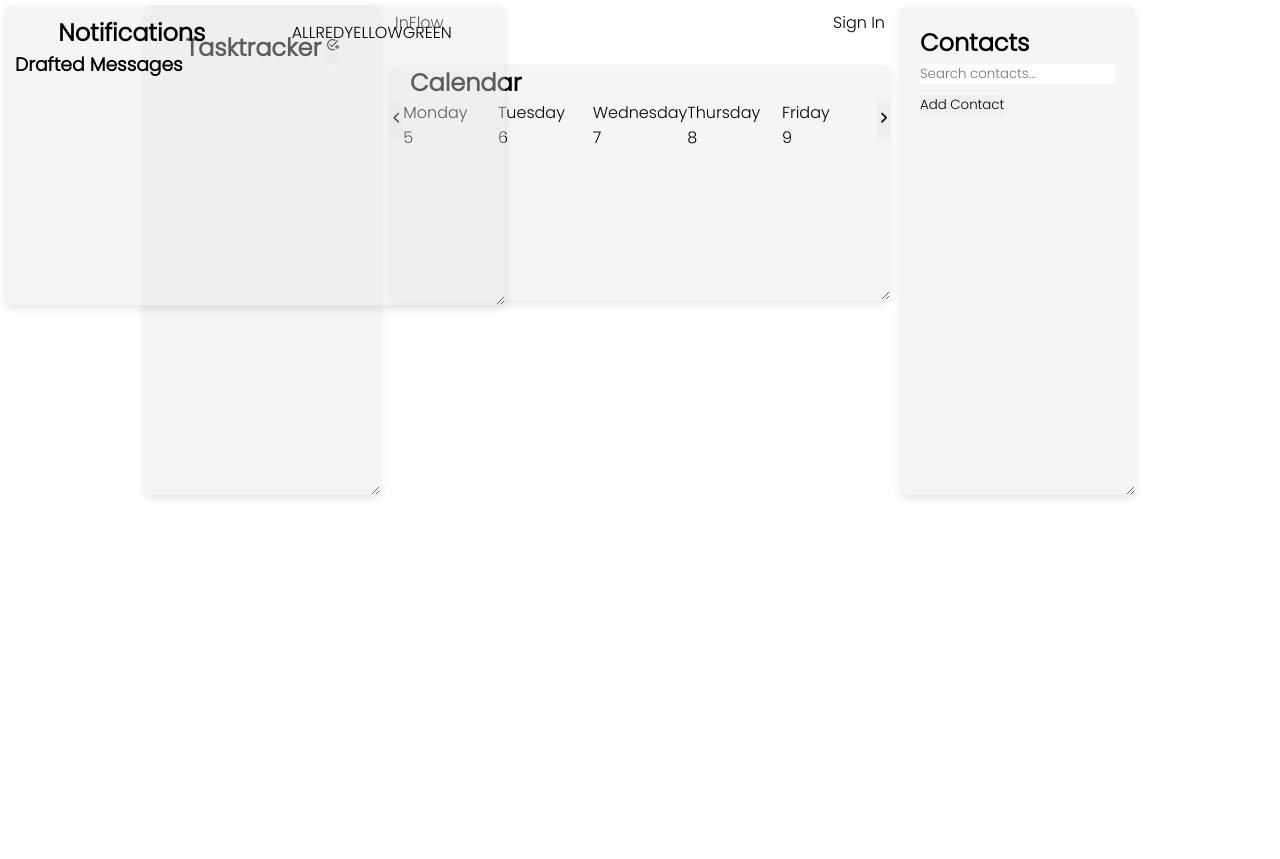
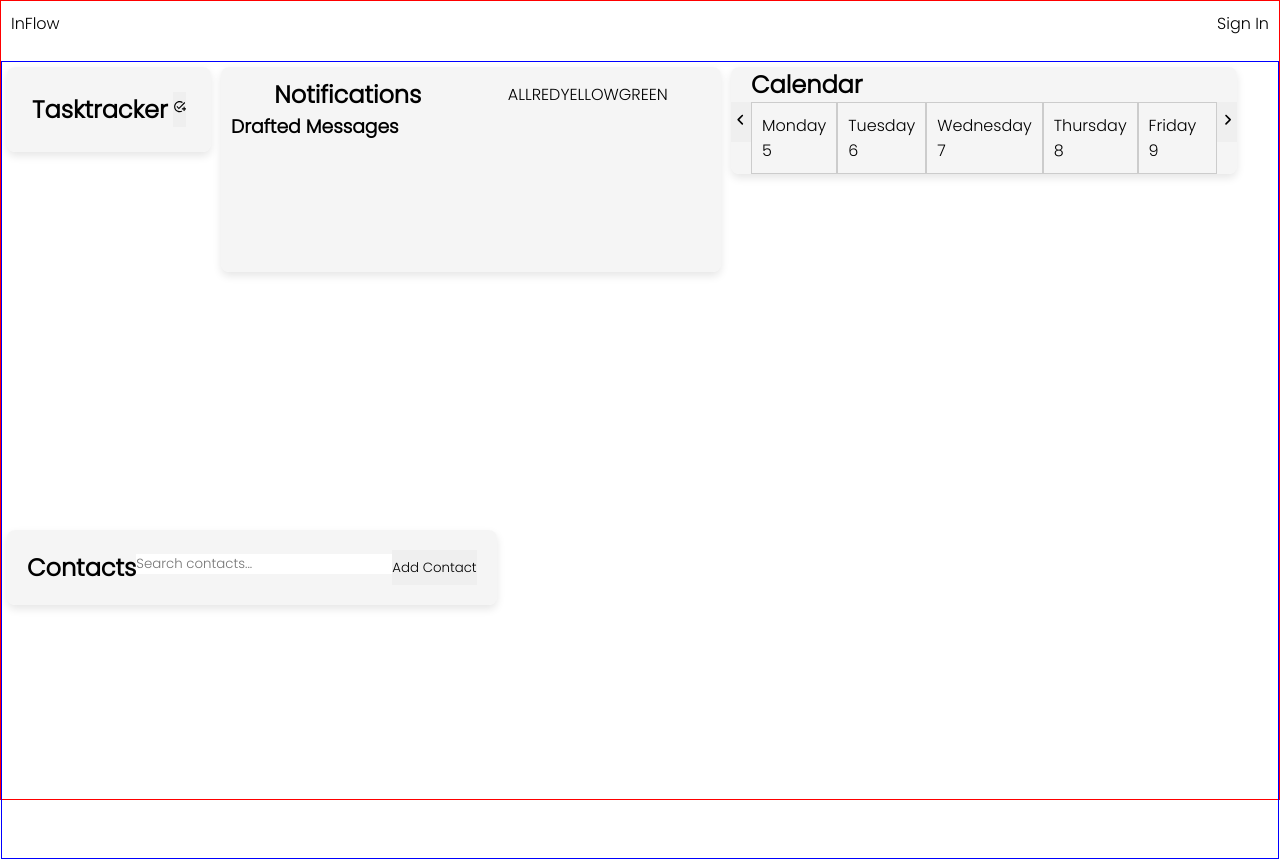
Before and after one commit to EdGitDonald/MajorProjet, a React (Vite) app: page / in a window 1280 px wide. Before the commit the page ends 800 px from the top, so only its background shows below. Built offline with nearby package versions, Linux system fonts and the light colour scheme.

Commit message:
Draggable components not functional

```diff
--- a/package.json
+++ b/package.json
@@ -13,6 +13,7 @@
     "date-fns": "^3.3.1",
     "firebase": "^10.7.2",
     "react": "^18.2.0",
+    "react-beautiful-dnd": "^13.1.1",
     "react-dom": "^18.2.0",
     "react-icons": "^5.0.1",
     "react-modal": "^3.16.1",
--- a/src/Components/Calendar/Calendar.css
+++ b/src/Components/Calendar/Calendar.css
@@ -1,31 +1,35 @@
-
-.Calendar{
+.Calendar {
     background-color: rgba(229, 229, 229, 0.4);
     border-radius: 8px;
     box-shadow: 0px 4px 8px rgba(0, 0, 0, 0.1);
-    Width: 500px;
+    /* Adjust width to accommodate dynamic resizing */
+    width: 100%;
     margin: 5px;
     color: #176dd8;
-    resize: both; /* Allow resizing both horizontally and vertically */
     overflow: auto; /* Enable scrolling if content exceeds dimensions */
-
 }
 
-.Calendar h2{
+.Calendar h2 {
     margin-left: 20px;
 }
 
-.Week-container{
+.Week-container {
     display: flex;
-    height: 200px;
+    /* Remove fixed height to allow dynamic resizing */
+    /* height: 200px; */
 }
 
-.Day{
-    height: 100%;
-    width: 100%;
+.Day {
+    /* Adjust to allow dynamic resizing */
+    /* height: 100%; */
+    /* width: 100%; */
+    flex: 1; /* Use flex to distribute available space evenly */
+    border: 1px solid #ccc; /* Add border for better visibility */
+    padding: 10px; /* Add padding for better spacing */
 }
 
-.Week-container button{
+.Week-container button {
     width: 20px;
     height: 40px;
+    /* Adjust styles as needed */
 }
--- a/src/Components/Calendar/Calendar.jsx
+++ b/src/Components/Calendar/Calendar.jsx
@@ -3,6 +3,7 @@ import { startOfWeek, addDays, subWeeks, addWeeks, format as formatDateFns } fro
 import { FaAngleRight } from "react-icons/fa6";
 import { FaAngleLeft } from "react-icons/fa6";
 import './Calendar.css';
+import { Draggable } from 'react-beautiful-dnd';
 
 // Function to format the due date based on different formats
 const formatDate = (dueDate, format) => {
@@ -46,7 +47,14 @@ const Calendar = ({ selectedDueDate, onDateSelect, newTaskTitle, taskTitlesByDat
   };
 
   return (
-      <div className='Calendar'>
+    <Draggable draggableId="calendar" index={1}>
+      {(provided) => (
+        <div
+          ref={provided.innerRef}
+          {...provided.draggableProps}
+          {...provided.dragHandleProps}
+          className='Calendar'
+        >
           <h2>Calendar</h2>
           <div className='Week-container'>
             <button onClick={goToPreviousWeek}><FaAngleLeft/></button>
@@ -73,6 +81,8 @@ const Calendar = ({ selectedDueDate, onDateSelect, newTaskTitle, taskTitlesByDat
             <button onClick={goToNextWeek}><FaAngleRight/></button>
           </div>
         </div>
+      )}
+    </Draggable>
   );
 };
 
--- a/src/Components/Contacts/Contacts.css
+++ b/src/Components/Contacts/Contacts.css
@@ -1,29 +1,28 @@
-
 .Contacts {
     background-color: rgba(229, 229, 229, 0.4);
     border-radius: 8px;
     box-shadow: 0px 4px 8px rgba(0, 0, 0, 0.1);
     padding: 20px;
     margin: 5px;
-    width: 250px;
-    resize: both; /* Allow resizing both horizontally and vertically */
+    /* Remove fixed width */
+    /* width: 250px; */
     overflow: auto; /* Enable scrolling if content exceeds dimensions */
 }
 
 .Contacts-container {
     display: flex;
     flex-wrap: wrap;
-    overflow-x: auto;  /* Add this line to enable horizontal scrolling */
-    max-width: 100%;   /* Set maximum width as 100% */
+    overflow-x: auto; /* Add this line to enable horizontal scrolling */
+    max-width: 100%; /* Set maximum width as 100% */
 }
 
 .Contacts-list {
-
     align-items: center;
-    width: 150px;
+    /* Remove fixed width */
+    /* width: 150px; */
     flex-wrap: wrap;
-    white-space: nowrap;  /* Add this line to keep contacts in a single row */
-    overflow-x: auto;  /* Add this line to enable horizontal scrolling */
+    white-space: nowrap; /* Remove this line to allow wrapping */
+    overflow-x: auto; /* Add this line to enable horizontal scrolling */
     display: flex;
 }
 
--- a/src/Components/Contacts/Contacts.jsx
+++ b/src/Components/Contacts/Contacts.jsx
@@ -1,8 +1,9 @@
-import React, { useState } from 'react';
+import React, { useState, useRef } from 'react';
 import './Contacts.css';
 import ContactList from '../ContactList/ContactList';
 import ContactModal from '../ContactModal/ContactModal';
 import Modal from 'react-modal';
+import { Draggable } from 'react-beautiful-dnd';
 
 function Contacts({ updateDraftedMessages }) {
   const [isOpen, setIsOpen] = useState(false);
@@ -82,7 +83,14 @@ function Contacts({ updateDraftedMessages }) {
   );
 
   return (
-    <div className='Contacts'>
+    <Draggable draggableId="contacts" index={1}>
+      {(provided) => (
+        <div
+          ref={provided.innerRef}
+          {...provided.draggableProps}
+          {...provided.dragHandleProps}
+          className='Contacts'
+        >
           <div className='Contacts-container'>
             <h2>Contacts</h2>
             <div className='Search-bar'>
@@ -171,6 +179,8 @@ function Contacts({ updateDraftedMessages }) {
             handleRemoveContact={handleRemoveContact}
           />
         </div>
+      )}
+    </Draggable>
   );
 }
 
--- a/src/Components/Notifications/Notifications.css
+++ b/src/Components/Notifications/Notifications.css
@@ -1,17 +1,12 @@
-.Notifications{
+.Notifications {
     background-color: rgba(229, 229, 229, 0.4);
     border-radius: 8px;
     box-shadow: 0px 4px 8px rgba(0, 0, 0, 0.1);
     padding: 20px;
-    height: 300px;
     margin: 5px;
     padding: 10px;
     width: 500px;
-    resize: both; /* Allow resizing both horizontally and vertically */
     overflow: auto; /* Enable scrolling if content exceeds dimensions */
-    position: absolute;
-    left: 0;
-    top: 0;
 }
 
 .Notifications-container{
--- a/src/Components/Notifications/Notifications.jsx
+++ b/src/Components/Notifications/Notifications.jsx
@@ -1,11 +1,10 @@
 import React, { useState, useRef } from 'react';
 import { TiDelete } from "react-icons/ti";
 import './Notifications.css';
+import { Draggable } from 'react-beautiful-dnd';
 
 function Notifications({ draftedMessages, removeNotification, urgencyFilter, handleUrgencyFilterChange }) {
   const [selectedUrgency, setSelectedUrgency] = useState(null);
-  const [isDragging, setIsDragging] = useState(false);
-  const [dragOffset, setDragOffset] = useState({ x: 0, y: 0 });
   const notificationsRef = useRef(null);
 
   const handleFlagClick = (urgency) => {
@@ -34,35 +33,14 @@ function Notifications({ draftedMessages, removeNotification, urgencyFilter, han
     }
   };
 
-  const handleMouseDown = (event) => {
-    setIsDragging(true);
-    const notificationsRect = notificationsRef.current.getBoundingClientRect();
-    setDragOffset({
-      x: event.clientX - notificationsRect.left,
-      y: event.clientY - notificationsRect.top
-    });
-  };
-
-  const handleMouseUp = () => {
-    setIsDragging(false);
-  };
-
-  const handleMouseMove = (event) => {
-    if (isDragging) {
-      const newX = event.clientX - dragOffset.x;
-      const newY = event.clientY - dragOffset.y;
-      notificationsRef.current.style.left = `${newX}px`;
-      notificationsRef.current.style.top = `${newY}px`;
-    }
-  };
-
   return (
+    <Draggable draggableId="notifications" index={0}>
+      {(provided) => (
         <div
-      ref={notificationsRef}
+          ref={provided.innerRef}
+          {...provided.draggableProps}
+          {...provided.dragHandleProps}
           className='Notifications'
-      onMouseDown={handleMouseDown}
-      onMouseUp={handleMouseUp}
-      onMouseMove={handleMouseMove}
         >
           <div className='Notifications-container'>
             <h2>Notifications</h2>
@@ -97,6 +75,8 @@ function Notifications({ draftedMessages, removeNotification, urgencyFilter, han
             </ul>
           </div>
         </div>
+      )}
+    </Draggable>
   );
 }
 
--- a/src/Components/Tasktracker/Tasktracker.css
+++ b/src/Components/Tasktracker/Tasktracker.css
@@ -1,29 +1,27 @@
-/* Add the following styles to your existing CSS */
-
-
-.tasktracker{
+.tasktracker {
     background-color: rgba(229, 229, 229, 0.4);
     border-radius: 8px;
     box-shadow: 0px 4px 8px rgba(0, 0, 0, 0.1);
     padding: 20px;
-    width: 250px;
+    /* Remove fixed width and height */
+    /* width: 250px; */
+    /* height: 90%; */
     margin: 5px;
-    resize: both; /* Allow resizing both horizontally and vertically */
-  overflow: auto; /* Enable scrolling if content exceeds dimensions */
+    overflow: auto; /* Enable scrolling if content exceeds dimensions */
 }
 
-.tasktracker-container{
+.tasktracker-container {
     display: flex;
     margin: 5px;
     justify-content: center;
 }
 
-.tasktracker-container h2{
+.tasktracker-container h2 {
     margin-right: 5px;
 }
 
-.tasktracker-task{
-
-    height: 90%;
-    overflow: scroll;
+.tasktracker-task {
+    /* Remove fixed height */
+    /* height: 90%; */
+    overflow: auto; /* Enable scrolling if content exceeds dimensions */
 }
--- a/src/Components/Tasktracker/Tasktracker.jsx
+++ b/src/Components/Tasktracker/Tasktracker.jsx
@@ -1,10 +1,9 @@
-// Tasktracker.jsx
 import React, { useState } from 'react';
 import './Tasktracker.css';
 import Modal from 'react-modal';
 import SingleTask from '../SingleTask/SingleTask';
 import { MdAddTask } from "react-icons/md";
-
+import { Draggable } from 'react-beautiful-dnd';
 
 function Tasktracker({ onDueDateSelect, taskTitlesByDate }) {
   const [isOpen, setIsOpen] = useState(false);
@@ -63,7 +62,14 @@ function Tasktracker({ onDueDateSelect, taskTitlesByDate }) {
   };
 
   return (
-    <div className='tasktracker'>
+    <Draggable draggableId="tasktracker" index={0}>
+      {(provided) => (
+        <div
+          ref={provided.innerRef}
+          {...provided.draggableProps}
+          {...provided.dragHandleProps}
+          className='tasktracker'
+        >
           <div className='tasktracker-container'>
             <h2>Tasktracker</h2>
             <button onClick={openModal}><MdAddTask /></button>
@@ -167,6 +173,8 @@ function Tasktracker({ onDueDateSelect, taskTitlesByDate }) {
             </div>
           </Modal>
         </div>
+      )}
+    </Draggable>
   );
 }
 
--- a/src/Pages/Homepage/Homepage.css
+++ b/src/Pages/Homepage/Homepage.css
@@ -1,17 +1,61 @@
 .Homepage-container {
     margin: 0 auto;
     background-color: #ffffff;
-    width: 1000px;
-    height: 500px;
-  }
+    width: 100%; /* Adjust to fill the available width */
+    height: 100vh; /* Adjust to fill the viewport height */
+    border: 1px red solid;
+}
 
-.Homepage-display{
+.Homepage-display {
     display: flex;
     width: 100%;
     height: 100%;
+    border: 1px blue solid;
 }
 
-.Centre-container{
- display: flex;
- flex-direction: column;
+/* Grid */
+
+.grid-container {
+    display: grid;
+    grid-template-columns: repeat(auto-fit, minmax(300px, 1fr)); /* Adjust the minimum and maximum width as needed */
+    gap: 20px; /* Adjust the gap between grid items as needed */
+  }
+
+  .grid-item {
+    background-color: #ffffff; /* Adjust the background color as needed */
+    border-radius: 8px;
+    box-shadow: 0px 4px 8px rgba(0, 0, 0, 0.1);
+    padding: 20px;
+  }
+
+/* End of grid */
+
+.drag-container {
+    display: flex;
+    flex-wrap: wrap;
+    width: 100%;
+    height: 100%;
+    overflow: auto; /* Enable scrolling if content exceeds dimensions */
 }
+
+.Centre-container {
+    display: flex;
+    flex-direction: column;
+    flex: 1; /* Allow the container to grow to fill available space */
+}
+
+/* Draggable CSS for each component */
+
+.Calendar,
+.tasktracker,
+.Notifications,
+.Contacts {
+    cursor: grab; /* Set grab cursor by default */
+}
+
+.Calendar:active,
+.tasktracker:active,
+.Notifications:active,
+.Contacts:active {
+    cursor: grabbing; /* Change cursor when actively dragging */
+}
--- a/src/Pages/Homepage/Homepage.jsx
+++ b/src/Pages/Homepage/Homepage.jsx
@@ -1,4 +1,3 @@
-// Homepage.jsx
 import React, { useState } from 'react';
 import './Homepage.css';
 import Header from '../../Components/Header/Header';
@@ -6,6 +5,7 @@ import Tasktracker from '../../Components/Tasktracker/Tasktracker';
 import Notifications from '../../Components/Notifications/Notifications';
 import Calendar from '../../Components/Calendar/Calendar';
 import Contacts from '../../Components/Contacts/Contacts';
+import { DragDropContext, Droppable, Draggable } from 'react-beautiful-dnd';
 
 function Homepage() {
   const [draftedMessages, setDraftedMessages] = useState([]);
@@ -15,13 +15,11 @@ function Homepage() {
   const [taskTitlesByDate, setTaskTitlesByDate] = useState({});
   const [urgencyFilter, setUrgencyFilter] = useState(null);
 
-  // Function to handle urgency filter change
   const handleUrgencyFilterChange = (urgency) => {
     setUrgencyFilter(urgency);
   };
 
   const updateDraftedMessages = (message) => {
-    console.log('Received drafted message:', message);
     setDraftedMessages((prevMessages) => [...prevMessages, message]);
   };
 
@@ -33,28 +31,44 @@ function Homepage() {
   };
 
   const onDateSelect = (date, selectedDueDate, newTaskTitle, taskTitles) => {
-    console.log('Selected date:', date);
-    console.log('Selected due date:', selectedDueDate);
-    console.log('New task title:', newTaskTitle);
-    console.log('Task titles:', taskTitles);
-
-    // Update taskTitlesByDate with the new task title
     const formattedDate = formatDate(date, 'yyyy-MM-dd');
     setTaskTitlesByDate((prevTitles) => ({
       ...prevTitles,
       [formattedDate]: [...(prevTitles[formattedDate] || []), newTaskTitle],
     }));
-
-    // Update selectedDueDate and currentTask
     setSelectedDueDate(selectedDueDate);
     setCurrentTask(currentTask);
     setNewTaskTitle(newTaskTitle);
   };
 
+  const onDragEnd = (result) => {
+    const { destination, source } = result;
+
+    // If there's no destination or the destination is the same as the source, do nothing
+    if (!destination || destination.index === source.index) {
+      return;
+    }
+
+    // Reorder the items based on the drag and drop result
+    const reorderedItems = Array.from(items); // Assuming items is the array of draggable items
+    const [draggedItem] = reorderedItems.splice(source.index, 1);
+    reorderedItems.splice(destination.index, 0, draggedItem);
+
+    // Update the state with the reordered items
+    setItems(reorderedItems);
+  };
+
   return (
     <div className='Homepage-container'>
-
+      <Header />
+      <DragDropContext onDragEnd={onDragEnd}>
         <div className='Homepage-display'>
+          <Droppable droppableId="homepage-droppable" direction="horizontal">
+            {(provided) => (
+              <div ref={provided.innerRef} {...provided.droppableProps} className='drag-container'>
+                <Draggable draggableId="tasktracker" index={0}>
+                  {(provided) => (
+                    <div ref={provided.innerRef} {...provided.draggableProps} {...provided.dragHandleProps}>
                        <Tasktracker
                         onDueDateSelect={(date, title, task) => {
                         setSelectedDueDate(date);
@@ -66,20 +80,36 @@ function Homepage() {
                      }));
                      }}
                     />
-        <div className='Centre-container'>
-        <Header />
+                    </div>
+                  )}
+                </Draggable>
+                <Draggable draggableId="notifications" index={1}>
+                  {(provided) => (
+                    <div ref={provided.innerRef} {...provided.draggableProps} {...provided.dragHandleProps}>
                       <Notifications draftedMessages={draftedMessages} removeNotification={removeNotification} urgencyFilter={urgencyFilter} handleUrgencyFilterChange={handleUrgencyFilterChange} />
-        <Calendar
-          selectedDueDate={selectedDueDate}
-          onDateSelect={onDateSelect}
-          newTaskTitle={newTaskTitle}
-          taskTitlesByDate={taskTitlesByDate}
-        />
-
                     </div>
+                  )}
+                </Draggable>
+                <Draggable draggableId="calendar" index={2}>
+                  {(provided) => (
+                    <div ref={provided.innerRef} {...provided.draggableProps} {...provided.dragHandleProps}>
+                      <Calendar selectedDueDate={selectedDueDate} onDateSelect={onDateSelect} newTaskTitle={newTaskTitle} taskTitlesByDate={taskTitlesByDate} />
+                    </div>
+                  )}
+                </Draggable>
+                <Draggable draggableId="contacts" index={3}>
+                  {(provided) => (
+                    <div ref={provided.innerRef} {...provided.draggableProps} {...provided.dragHandleProps}>
                       <Contacts updateDraftedMessages={updateDraftedMessages} />
-
                     </div>
+                  )}
+                </Draggable>
+                {provided.placeholder}
+              </div>
+            )}
+          </Droppable>
+          </div>
+      </DragDropContext>
     </div>
   );
 }
```
Also changed, not shown: 1 other file (tests, documents, lock files or other folders). Lines whose indentation alone changed are shown as unchanged.
